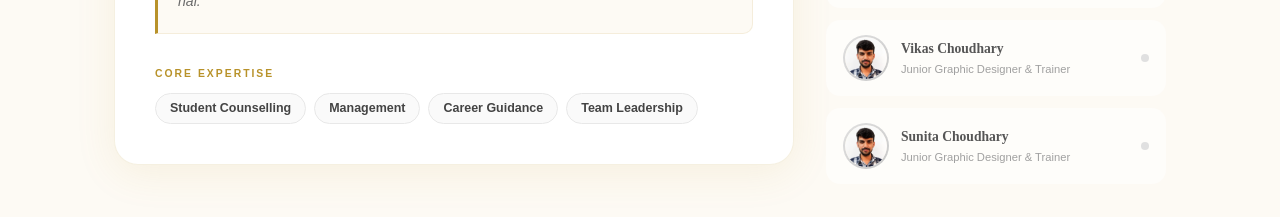
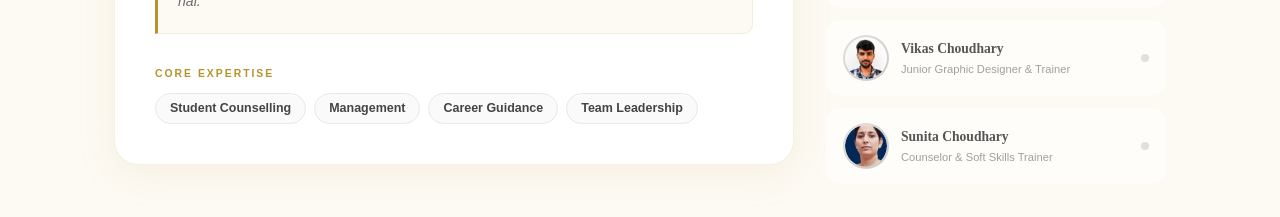
Before and after one commit to wecarestickyspot-hub/srs-institute-web, a Next.js app: page / in a window 1280 px wide. Shown: the part 4880-5097 px from the top of the page. Built offline with nearby package versions, Linux system fonts and the light colour scheme.

Commit message:
photo update

```diff
--- a/components/Trainers.tsx
+++ b/components/Trainers.tsx
@@ -65,12 +65,12 @@ const team: Trainer[] = [
   {
     name: "Sunita Choudhary",
     badge: "Mentor",
-    role: "Junior Graphic Designer & Trainer",
-    skills: ["Adobe Photoshop", "CorelDRAW", "Canva Pro", "Social Media Creatives", "Basic UI/UX"],
+    role: "Counselor & Soft Skills Trainer",
+    skills: ["Effective Communication", "Interview Preparation", "Resume Building", "Career Counseling", "Personality Development"],
     experience: "2+ Years Design Experience",
-    students: "500+ Mentored",
-    avatar: "/trainers/vikas.webp",
-    initial: "V",
+    students: "700+ Mentored",
+    avatar: "/trainers/sunita.webp",
+    initial: "S",
     quote: "Design sirf visuals nahi, ek communication hai. Practical practice se hi creativity nikhar kar aati hai.",
   },
 ];
```
Also changed, not shown: public/trainers/sunita.webp (added).
